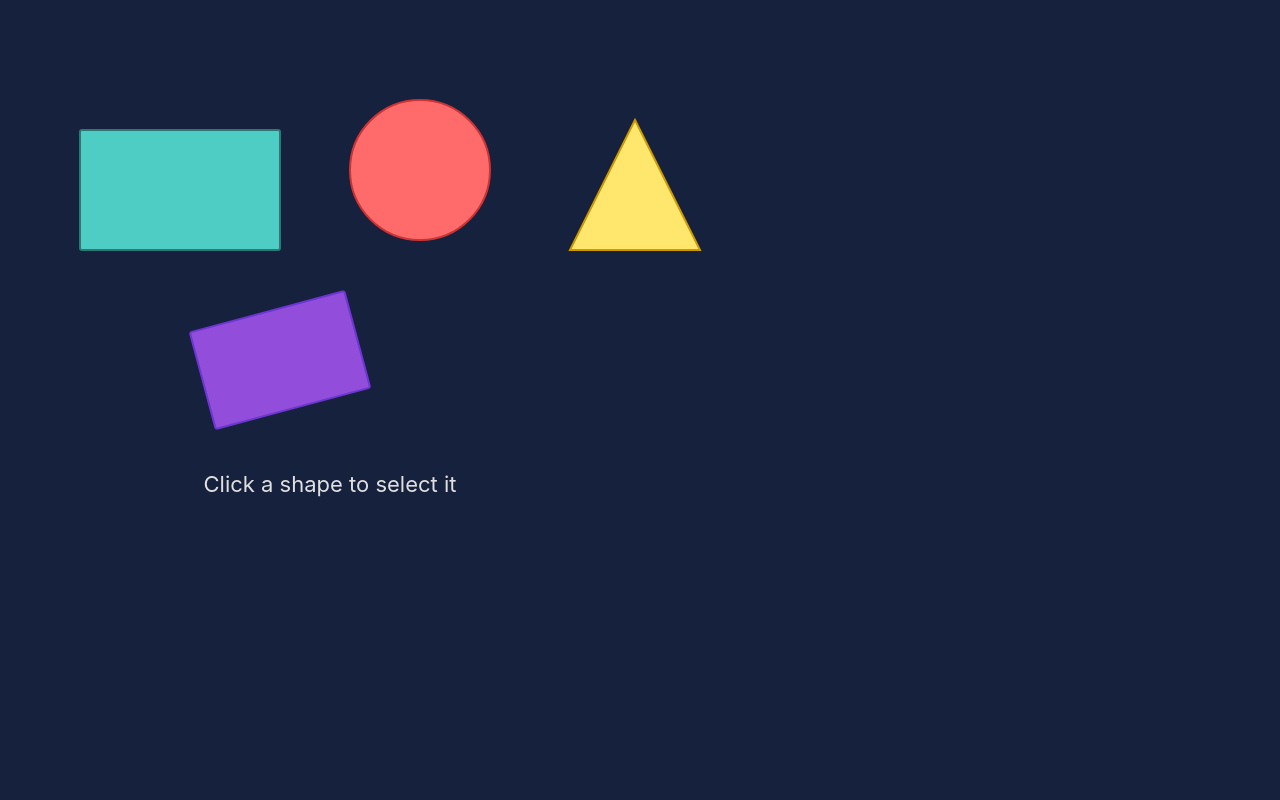
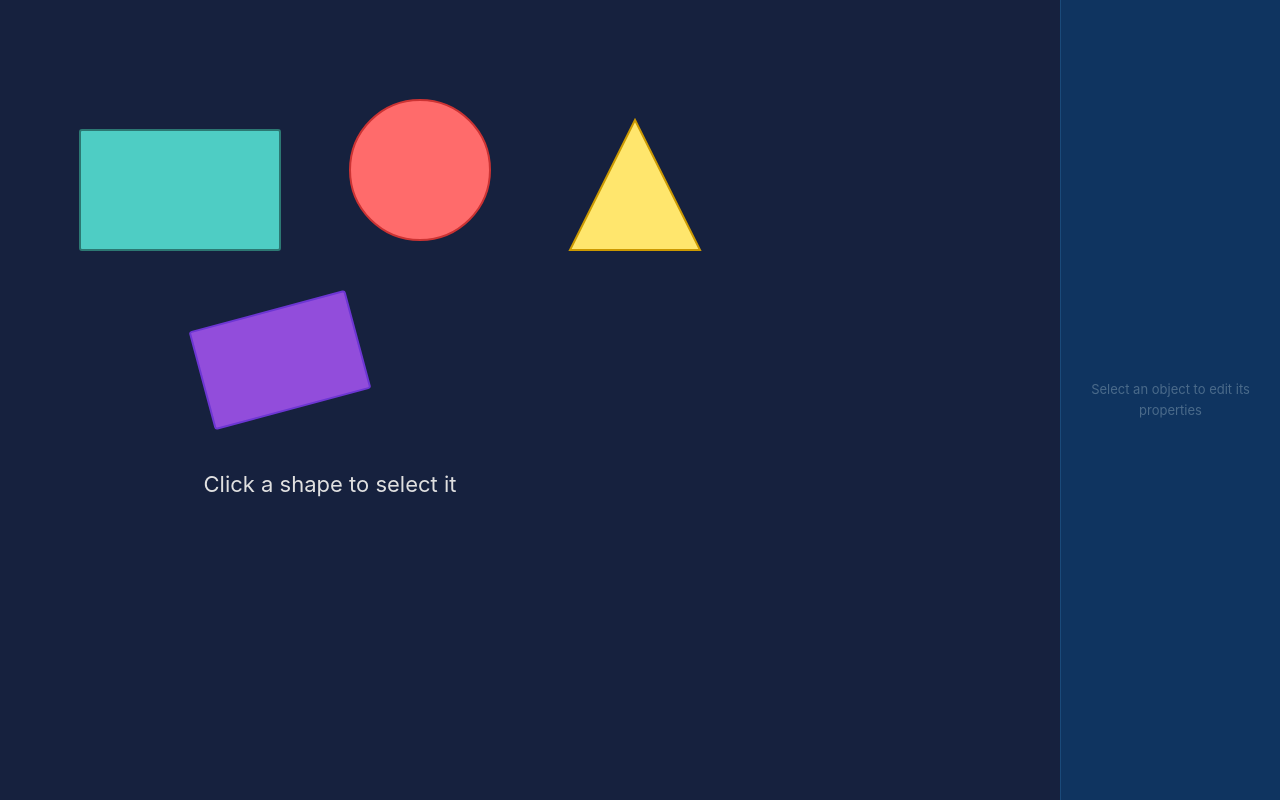
Before and after one commit to Fadhili5/React-Micro-design-tool, a React (Vite) app: page / in a window 1280 px wide. Built offline with nearby package versions, Linux system fonts and the light colour scheme.

Commit message:
phase 7: properties panel — X/Y/W/H/rotation, fill+stroke pickers, opacity slider, text fields, layer order, delete

```diff
--- a/src/App.jsx
+++ b/src/App.jsx
@@ -1,23 +1,25 @@
 import React, { useState, useCallback } from 'react'
 import Canvas from './components/Canvas'
+import PropertiesPanel from './components/PropertiesPanel'
 import { useShapes } from './store/useShapes'
 
 export default function App() {
   const [tool, setTool] = useState('select')
   const {
     shapes, selectedId, selectedShape,
-    addShape, updateShape,
+    addShape, updateShape, deleteShape,
+    bringToFront, sendToBack,
     selectShape, clearSelection,
   } = useShapes()
 
-  // Adding a shape switches tool back to Select so next click doesn't add another (plan.md Phase 8).
   const handleAddShape = useCallback((type, x, y) => {
     addShape(type, x, y)
     setTool('select')
   }, [addShape])
 
   return (
-    <div style={{ height: '100vh' }}>
+    <div style={{ display: 'flex', height: '100vh' }}>
+      <div style={{ flex: 1, overflow: 'hidden' }}>
         <Canvas
           shapes={shapes}
           selectedId={selectedId}
@@ -29,5 +31,13 @@ export default function App() {
           onAddShape={handleAddShape}
         />
       </div>
+      <PropertiesPanel
+        shape={selectedShape}
+        onUpdate={updateShape}
+        onDelete={deleteShape}
+        onBringToFront={() => selectedId && bringToFront(selectedId)}
+        onSendToBack={()  => selectedId && sendToBack(selectedId)}
+      />
+    </div>
   )
 }
```
Also changed, not shown: src/components/PropertiesPanel.jsx (+22 -41 lines). Lines whose indentation alone changed are shown as unchanged.
